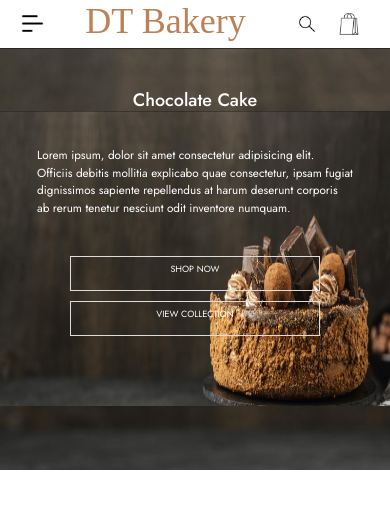
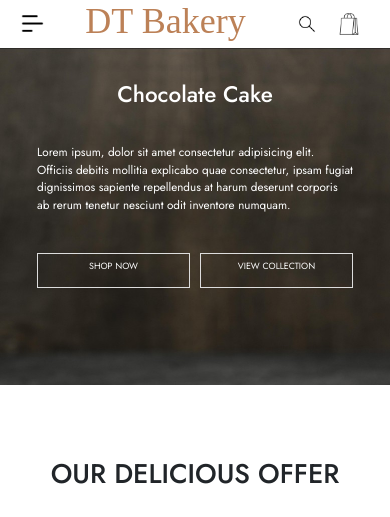
Before and after one commit to Ankushdhull9908/DT-Bakery, a React (Vite) app in the folder client/: page / in a window 390 px wide. Shown: the top 517 px of the page. Built offline with nearby package versions, Linux system fonts and the light colour scheme; a web font is replaced by a local one.

Commit message:
changes in hero section

```diff
--- a/client/src/Components/Hero.css
+++ b/client/src/Components/Hero.css
@@ -1,5 +1,5 @@
 .hero{
-    height: auto;
+    height: 90vh;
     width: 100%;
     position: relative;
     display: flex;
@@ -7,15 +7,13 @@
     align-items: center;
     background-image: url('../assets/hero.jpg');
     background-size: cover;
+    background-repeat: no-repeat;
 
 
 }
 
-.hero img{
-    height: auto;
-    width: 100%;
 
-}
+
 
 .hero .herocontent{
    position: absolute;
@@ -68,17 +66,10 @@
 
 @media (max-width:600px) {
     .hero{
-        height: 50vh;
-    background-size: cover;
-    background-repeat: no-repeat;
-
+        height: 40vh;
 
 }
 
-    .hero img{
-        height: 35vh;
-        background-size: contain;
-    }
     .hero .herocontent{
   display: flex;
   justify-content: center;
@@ -95,7 +86,7 @@
 }
 
 .hero h1{
-    font-size: 2rem;
+    font-size: 2.5rem;
 }
 
 .hero .heropara{
@@ -106,6 +97,12 @@
 .hero .herobuttoncollection{
     height: 35px;
     justify-content: center;
+    flex-wrap: nowrap;
+    width: 90%;
+}
+
+.hero .herobuttoncollection .herobtn{
+    width: 200px;
 }
 
 
--- a/client/src/Components/Hero.jsx
+++ b/client/src/Components/Hero.jsx
@@ -5,7 +5,7 @@ import './Hero.css'
 function Hero() {
   return (
     <div className='hero'>
-        <img src={icons.heroimg} alt='heroimage'/>
+
         <div className="herocontent">
             <div className="heroheading">
               <h1>Chocolate Cake</h1>
```
